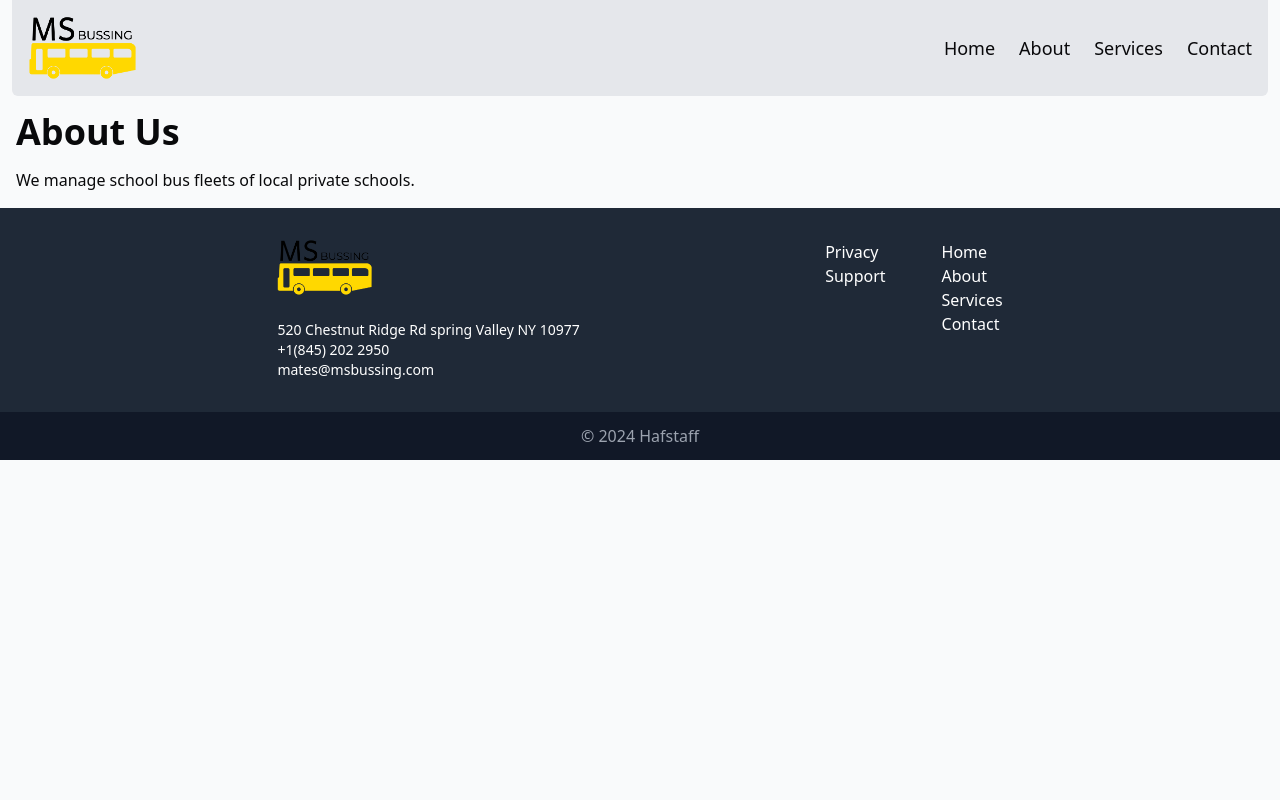
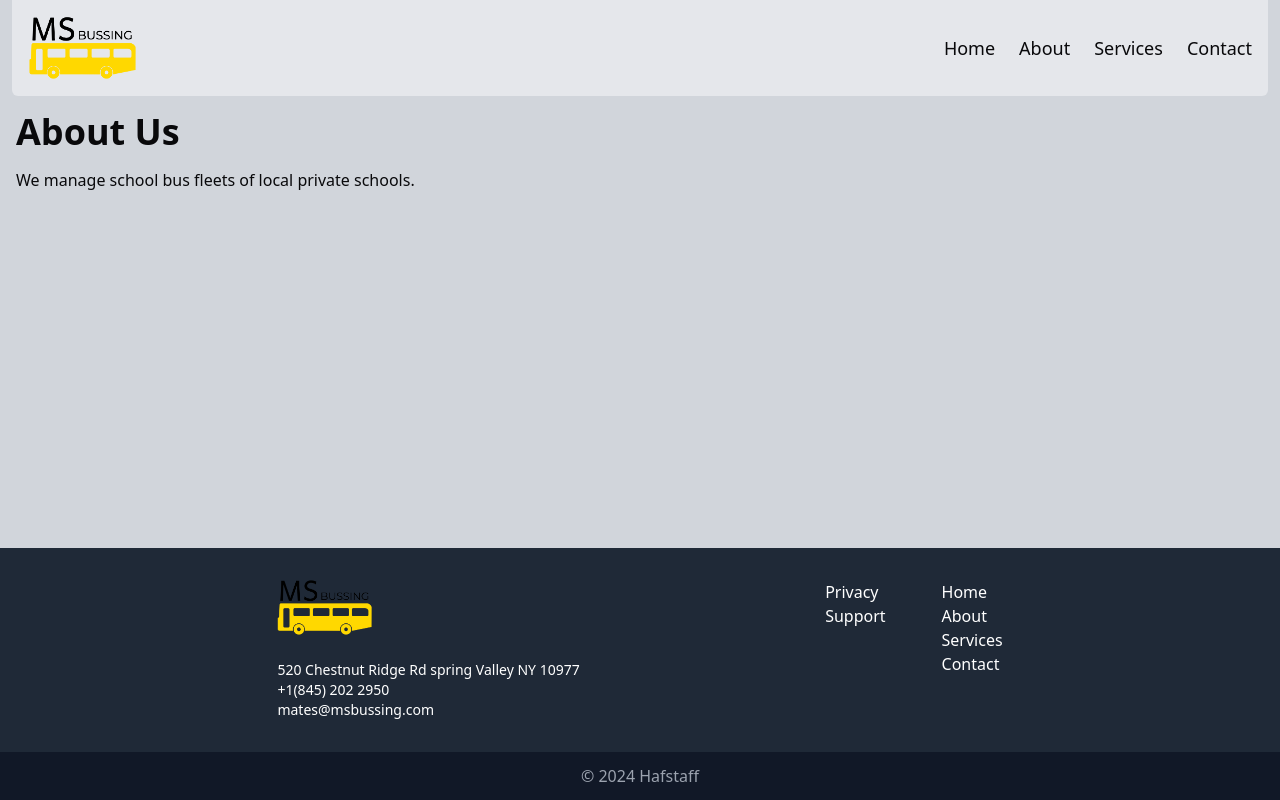
Before and after one commit to princeoncada/ms-bussing, a Next.js app: page /about in a window 1280 px wide. Built offline with nearby package versions, Linux system fonts and the light colour scheme.

Commit message:
resolved footer not sticking at the bottom when the main body isn't fully occupying the page due to lack of content

```diff
--- a/app/layout.tsx
+++ b/app/layout.tsx
@@ -13,9 +13,9 @@
       <head>
         <link href='https://unpkg.com/boxicons@2.1.4/css/boxicons.min.css' rel='stylesheet' />
       </head>
-      <body className="container mx-auto bg-gray-50">
+      <body className="container mx-auto bg-gray-300 flex flex-col min-h-screen">
         <Navbar />
-        <main>
+        <main className="flex-grow">
           { children }
         </main>
         <Footer />
```
